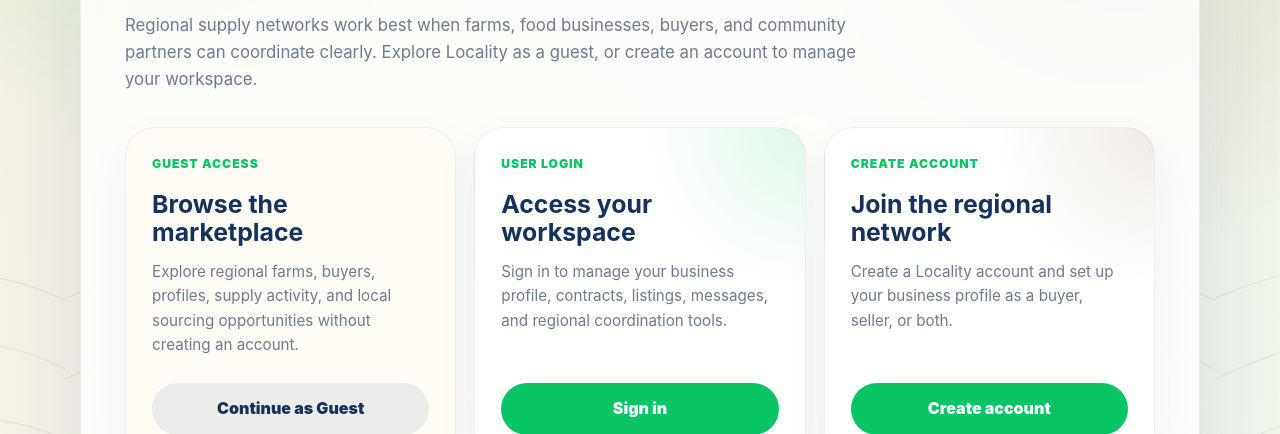
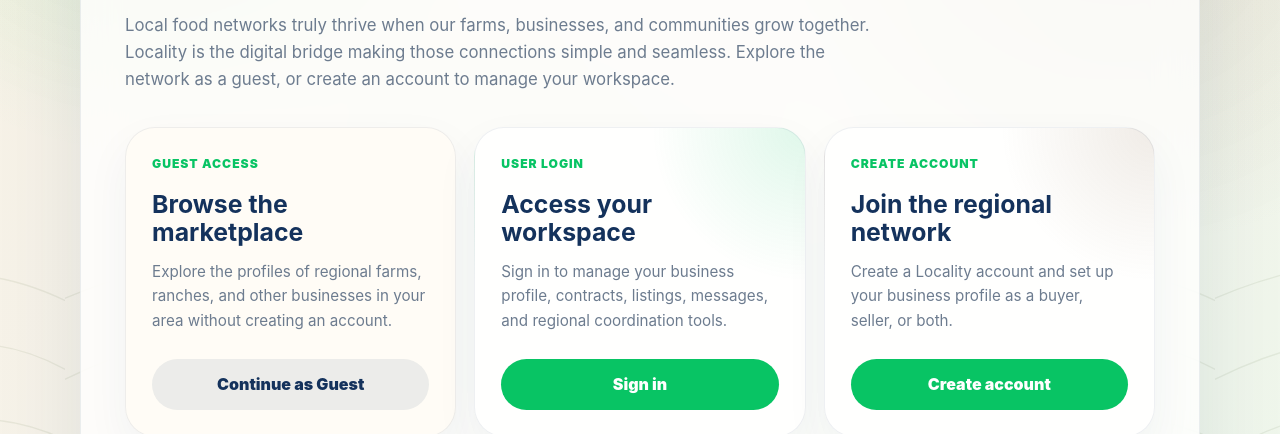
Before and after one commit to Chira-Platforms-Org/chira-web-app, a website: page public/locality/login.html in a window 1280 px wide. Shown: the part 366-800 px from the top of the page. Drawn offline with Linux system fonts and the light colour scheme.

Commit message:
Update login.html

```diff
--- a/public/locality/login.html
+++ b/public/locality/login.html
@@ -25,9 +25,10 @@
       <h1>Coordinate local supply with the right level of access.</h1>
 
       <p class="login-subtitle">
-        Regional supply networks work best when farms, food businesses, buyers, and
-        community partners can coordinate clearly. Explore Locality as a guest, or
-        create an account to manage your workspace.
+        Local food networks truly thrive when our farms, businesses,
+        and communities grow together. Locality is the digital bridge
+        making those connections simple and seamless. Explore the network
+        as a guest, or create an account to manage your workspace.
       </p>
 
       <div class="access-grid">
@@ -35,8 +36,7 @@
           <span>Guest Access</span>
           <h3>Browse the marketplace</h3>
           <p>
-            Explore regional farms, buyers, profiles, supply activity, and local sourcing
-            opportunities without creating an account.
+            Explore the profiles of regional farms, ranches, and other businesses in your area without creating an account.
           </p>
           <a href="map.html" class="guest-access-link">Continue as Guest</a>
         </article>
```
